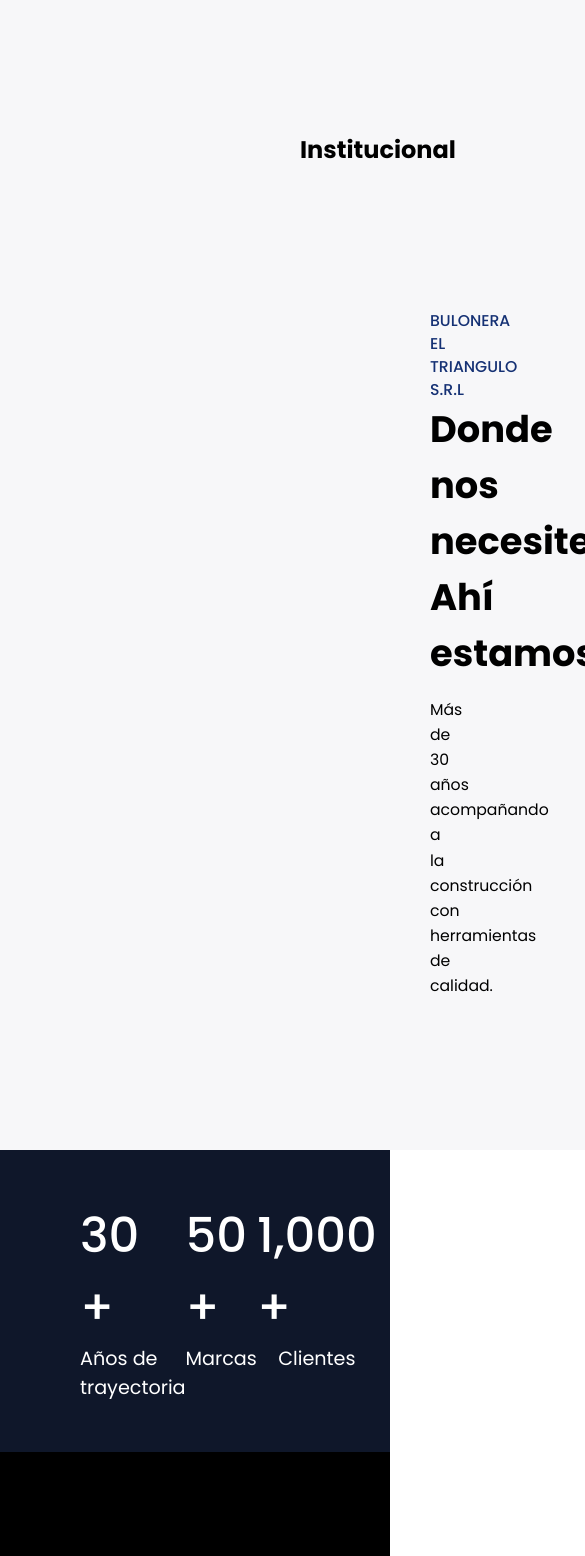
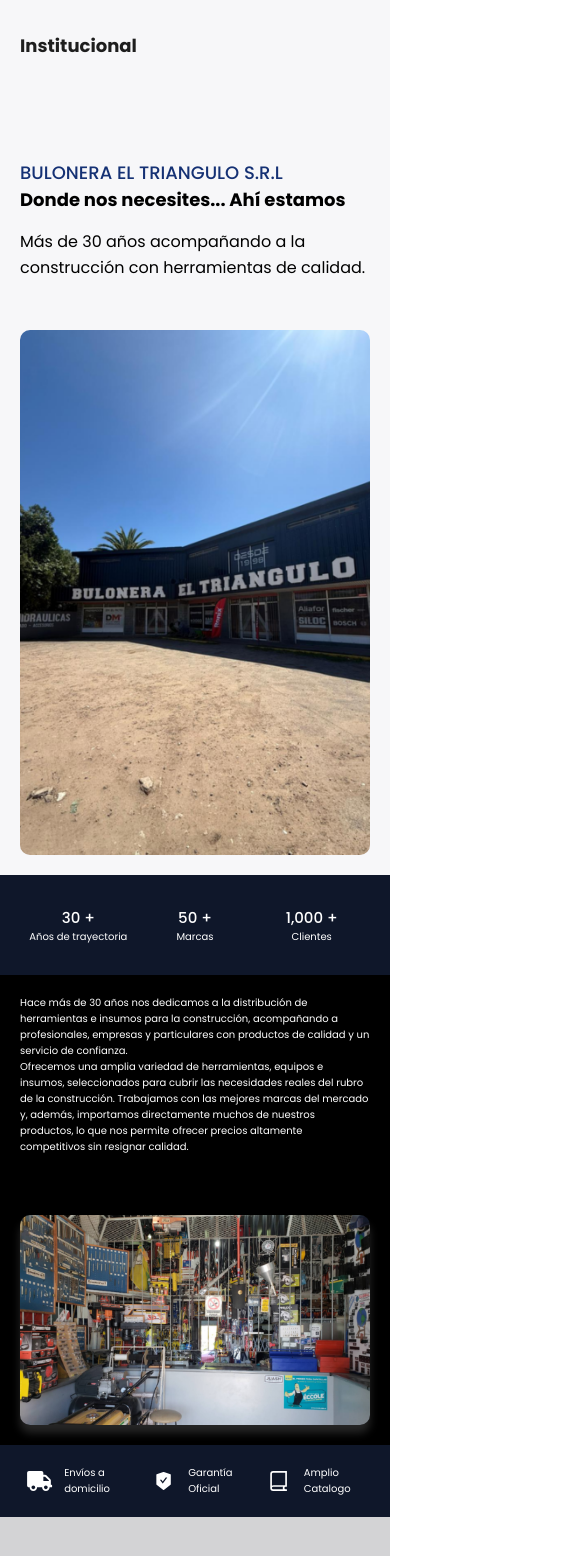
Before and after one commit to Nicocaci/bulonerafront, a React (Vite) app: page /nosotros in a window 390 px wide. Shown: the part 120-1676 px from the top of the page, 585 px wide, since content can reach past the window. Built offline with nearby package versions, Linux system fonts and the light colour scheme; no server answers.

Commit message:
responsive

```diff
--- a/src/css/Contacto.css
+++ b/src/css/Contacto.css
@@ -90,7 +90,7 @@
 /* MEDIAS QUERYS CELULARES */
 @media (max-width: 480px) {
   .titulo-contacto {
-    font-size: 15px;
+    font-size: 18px;
   }
   .subtitulo-contacto {
     font-size: 15px;
--- a/src/css/Nosotros.css
+++ b/src/css/Nosotros.css
@@ -9,13 +9,25 @@
   padding: 10px 300px 80px 300px;
   display: flex;
   flex-direction: column;
-    background: #f7f7f9;
+  background: #30303936;
 }
 
 .nosotros-header {
   margin-top: 50px;
 }
-
+.nosotros-header h1 {
+  font-size: 2.5rem;
+  color: #1e1e1e;
+  margin-bottom: 50px;
+  font-weight: 700;
+}
+.nosotros-content-inicio {
+  display: flex;
+  align-items: center;
+  justify-content: flex-start;
+  margin-top: 50px;
+  gap: 50px;
+}
 .nosotros-content {
   display: flex;
   align-items: center;
@@ -30,7 +42,6 @@
   justify-content: center;
   gap: 50px;
   background-color: #000000;
-
 }
 
 .nosotros-content h1 {
@@ -65,9 +76,7 @@
   position: relative;
   z-index: 1;
   border-radius: 10px;
-
 }
-
 
 .nosotros-text {
   width: 50%;
@@ -146,13 +155,18 @@
   font-weight: 500;
 }
 
+@media (max-width: 468px) {
+  .nosotros-content-inicio {
+    flex-direction: column-reverse;
+  }
+}
 @media (max-width: 768px) {
   .nosotros-container {
-        padding-top: 120px;
-        padding-bottom: 60px;
+    padding: 20px;
   }
   .nosotros-content {
     padding: 32px 20px;
+    flex-direction: column;
   }
   .nosotros-content h1 {
     font-size: 2rem;
@@ -161,7 +175,68 @@
     font-size: 1.2rem;
   }
   .nosotros-content p {
-        font-size: 0.98rem;
+    font-size: 10px;
+  }
+  .nosotros-text {
+    width: 100%;
+    padding: 0;
+  }
+  .nosotros-header h1 {
+    font-size: 18px;
+  }
+  .bulonera-titulo {
+    font-size: 18px;
+  }
+  .bulonera-subtitulo {
+    font-size: 18px;
   }
 
+  /* PAGE NOSOTROS -- STATS */
+  .nosotros-stats {
+    padding: 20px;
+    height: 100px;
+    justify-content: center;
+    align-items: center;
   }
+  .stats-numero {
+    font-size: 15px;
+  }
+  .stats-text {
+    font-size: 10px;
+  }
+  .stats-group {
+    width: 100%;
+  }
+
+  /* Info bulonera */
+  .nosotros-content-2 {
+    flex-direction: column;
+    gap: 20px;
+  }
+  .nosotros-text-2 {
+    font-size: 10px;
+    padding: 20px;
+    width: 100%;
+  }
+  .nosotros-imagen {
+    padding: 20px;
+  }
+  .nosotros-stats-2 {
+    padding: 20px;
+    gap: 10px;
+  }
+  .stats-group-2 {
+    font-size: 10px;
+  }
+  .stats-group-2 svg {
+    height: 20px;
+    width: 50px;
+  }
+
+  .nosotros-container-2 {
+    padding: 0px;
+  }
+  .nosotros-image {
+    width: 100%;
+  }
+}
--- a/src/pages/Nosotros.jsx
+++ b/src/pages/Nosotros.jsx
@@ -26,7 +26,7 @@
                 <div className='nosotros-header'>
                     <h1>Institucional</h1>
                 </div>
-                <div className='nosotros-content'>
+                <div className='nosotros-content-inicio'>
                     <motion.div
                         ref={imageRef}
                         className="image-wrapper"
@@ -71,7 +71,7 @@
                             scrollSpyDelay={200}
                         />} +
                     </p>
-                    <p>Años de trayectoria</p>
+                    <p className='stats-text'>Años de trayectoria</p>
                 </div>
                 <div className='stats-group'>
                     <p className='stats-numero'>
@@ -82,7 +82,7 @@
                             scrollSpyDelay={200}
                         />} +
                     </p>
-                    <p>Marcas</p>
+                    <p className='stats-text'>Marcas</p>
                 </div>
                 <div className='stats-group'>
                     <p className='stats-numero'>
@@ -93,7 +93,7 @@
                             scrollSpyDelay={200}
                         />} +
                     </p>
-                    <p>Clientes</p>
+                    <p className='stats-text'>Clientes</p>
                 </div>
             </div>
 
```
Lines whose indentation alone changed are shown as unchanged.
